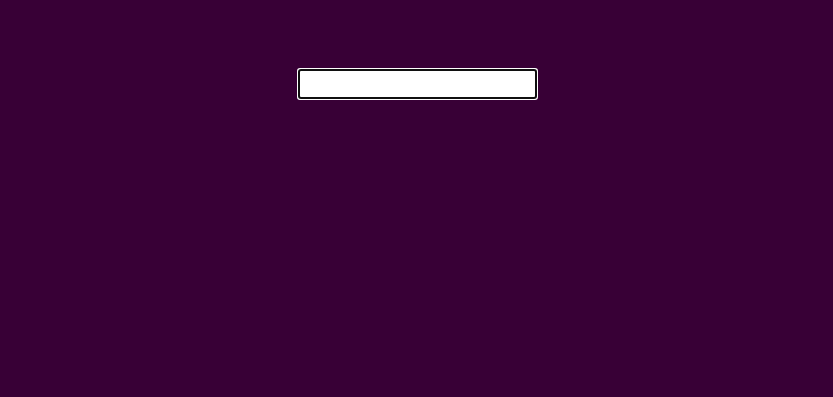
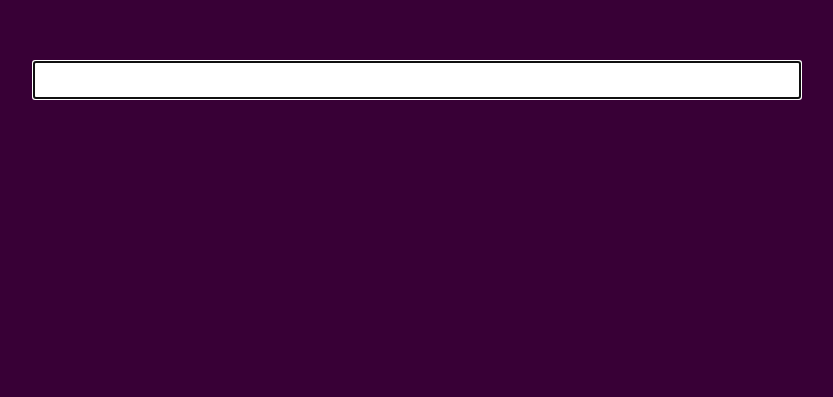
Before and after one commit to nrfq/startpage, a website: page index.html in a window 1280 px wide. Shown: the part 101-498 px from the top of the page, without its empty margins (223-1056 px from the left). Drawn offline with nearby package versions, Linux system fonts and the light colour scheme.

Commit message:
improved search styling

```diff
--- a/index.html
+++ b/index.html
@@ -17,11 +17,6 @@
                 </form>
             </div>
             <div class="container-fluid h-75 d-flex flex-column">
-                <div class="row flex-grow-1 justify-content-center align-items-end">
-                    <div class="col-9 justify-content-center">
-
-                    </div>
-                </div>
                 <div class="row flex-grow-1 justify-content-center align-items-end">
                     <div class="col-6">
                         <div class="row justify-content-start">
--- a/src/styles/scss/custom.scss
+++ b/src/styles/scss/custom.scss
@@ -38,3 +38,11 @@ svg{
 path, polygon{
     transition: fill 0.15s ease;
 }
+
+#searchterm {
+    padding-left: 1em;
+    padding-right: 1em;
+    font-size: larger;
+    width: 60vw;
+    height: 2em;
+}
--- a/src/styles/scss/variables.scss
+++ b/src/styles/scss/variables.scss
@@ -21,7 +21,7 @@ $primary: $tiffany-blue;
 
 @mixin mega-colors{
     #mega{
-        fill: red;
+        fill: #DA2316;
     }
 }
 
```
Also changed, not shown: public/css/styles.css, public/css/styles.min.css.
